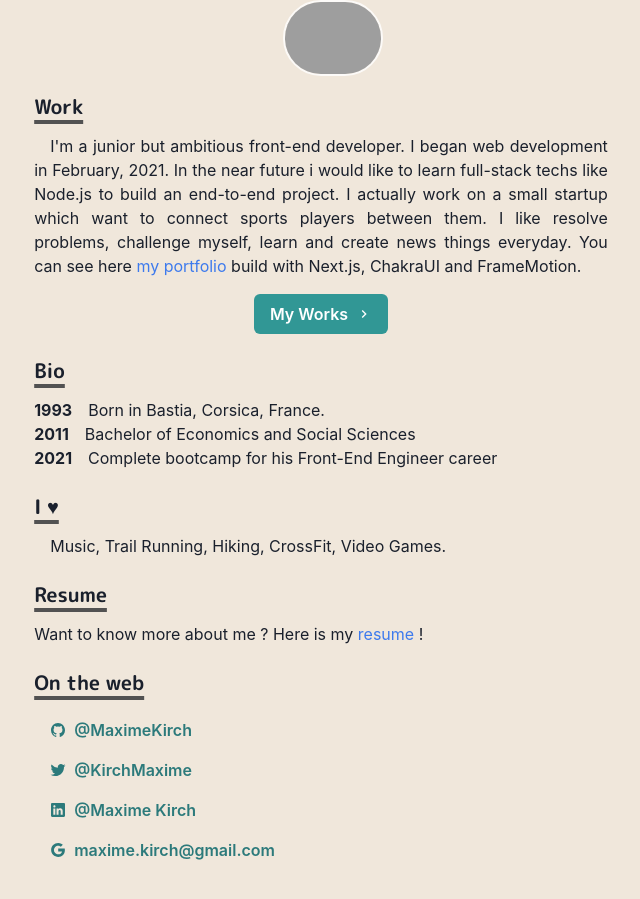
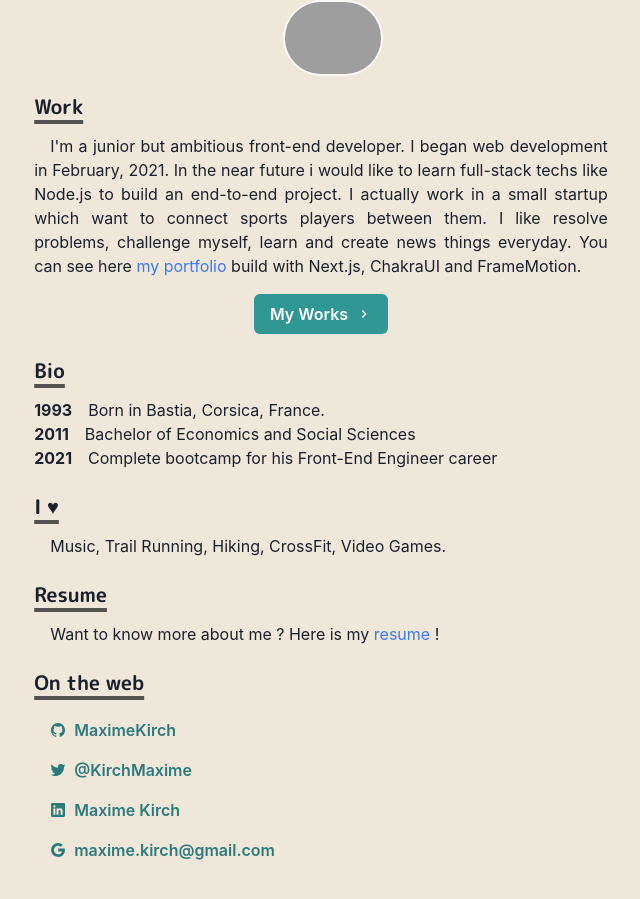
Before and after one commit to MaximeKirch/portfolio-next, a Next.js app: page / in a window 1280 px wide. Shown: the part 215-1114 px from the top of the page, without its empty margins (319-959 px from the left). Built offline with nearby package versions, Linux system fonts and the light colour scheme; grey boxes are pictures that could not be loaded.

Commit message:
Text corrections

```diff
--- a/components/layouts/main.js
+++ b/components/layouts/main.js
@@ -1,6 +1,7 @@
 import Head from 'next/head'
 import Navbar from '../navbar'
 import { Box, Container } from '@chakra-ui/react'
+import Image from 'next/link'
 
 const Main = ({children, router}) => {
     return (
@@ -8,6 +9,7 @@ const Main = ({children, router}) => {
             <Head>
                 <meta name="viewport" content ="width=device-width, initial-scale=1"/>
                 <link rel="icon" type="image/png" sizes="32x32" href="/public/images/maximeLogo.ico" />
+                {/* <Image src='/public/images/maximeLogo.ico' alt='favicon'/> */}
                 <title> Maxime Kirch -  Homepage </title>
             </Head>
 
--- a/pages/index.js
+++ b/pages/index.js
@@ -46,7 +46,7 @@ const Page = () => {
                     Work
                 </Heading>
                 <Paragraph>
-                    I'm a junior but ambitious front-end developer.  I began web development in February, 2021. In the near future i would like to learn full-stack techs like Node.js to build an end-to-end project. I actually work on a small startup which want to connect sports players between them.
+                    I'm a junior but ambitious front-end developer.  I began web development in February, 2021. In the near future i would like to learn full-stack techs like Node.js to build an end-to-end project. I actually work in a small startup which want to connect sports players between them.
                     I like resolve problems, challenge myself, learn and create news things everyday. You can see here  <NextLink href='/'>
                             <Link>
                                 my portfolio
@@ -100,11 +100,13 @@ const Page = () => {
                     Resume
                 </Heading>
 
+            <Paragraph>
               Want to know more about me ?  Here is my
                 <NextLink href={'/Maxime_Kirch_2022.pdf'}>
                     <Link> resume </Link>
                 </NextLink>
                 !
+                </Paragraph>
             </Section>
 
             <Section delay={0.3}>
@@ -115,7 +117,7 @@ const Page = () => {
                     <ListItem>
                         <Link href='https://github.com/MaximeKirch' target='_blank'>
                             <Button variant='ghost' colorScheme="teal" leftIcon={<Icon as={IoLogoGithub}/> }>
-                                @MaximeKirch
+                                MaximeKirch
                             </Button>
                         </Link>
                     </ListItem>
@@ -131,7 +133,7 @@ const Page = () => {
                     <ListItem>
                         <Link href='https://www.linkedin.com/in/maxime-kirch-467443135?originalSubdomain=fr' target='_blank'>
                             <Button variant='ghost' colorScheme="teal" leftIcon={<Icon as={IoLogoLinkedin}/> }>
-                                @Maxime Kirch
+                                Maxime Kirch
                             </Button>
                         </Link>
                     </ListItem>
--- a/pages/works/tiusella.js
+++ b/pages/works/tiusella.js
@@ -12,7 +12,7 @@ const Work = () => {
                    A Tiusella <Badge>2021</Badge>
                 </Title>
                 <P>
-                    A website about family's guest rooms.
+                    A website about family's guest rooms which present house and rooms and allow to reserve one of it.
                 </P>
                 <List ml={4} my={4}>
                     <ListItem>
```
